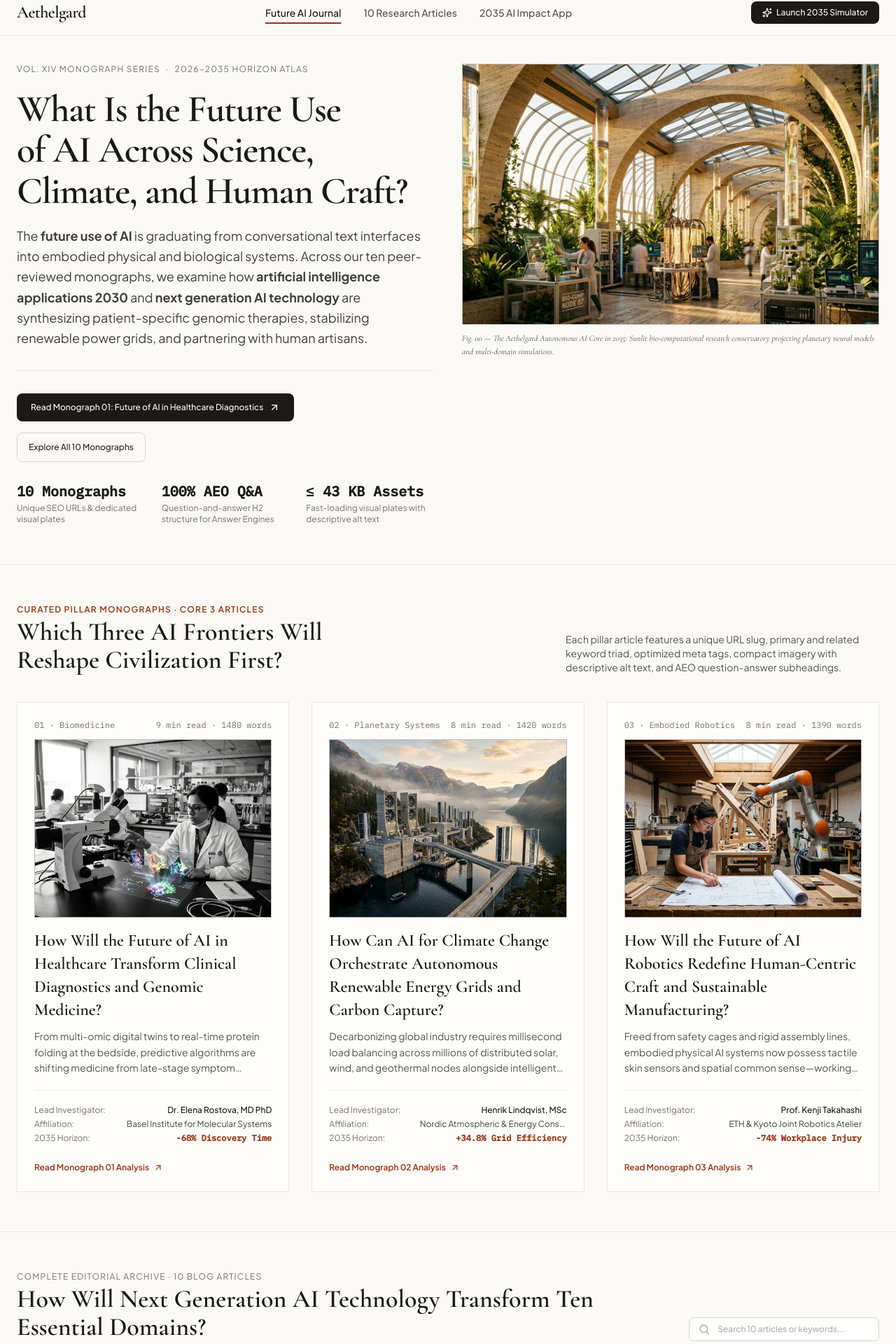
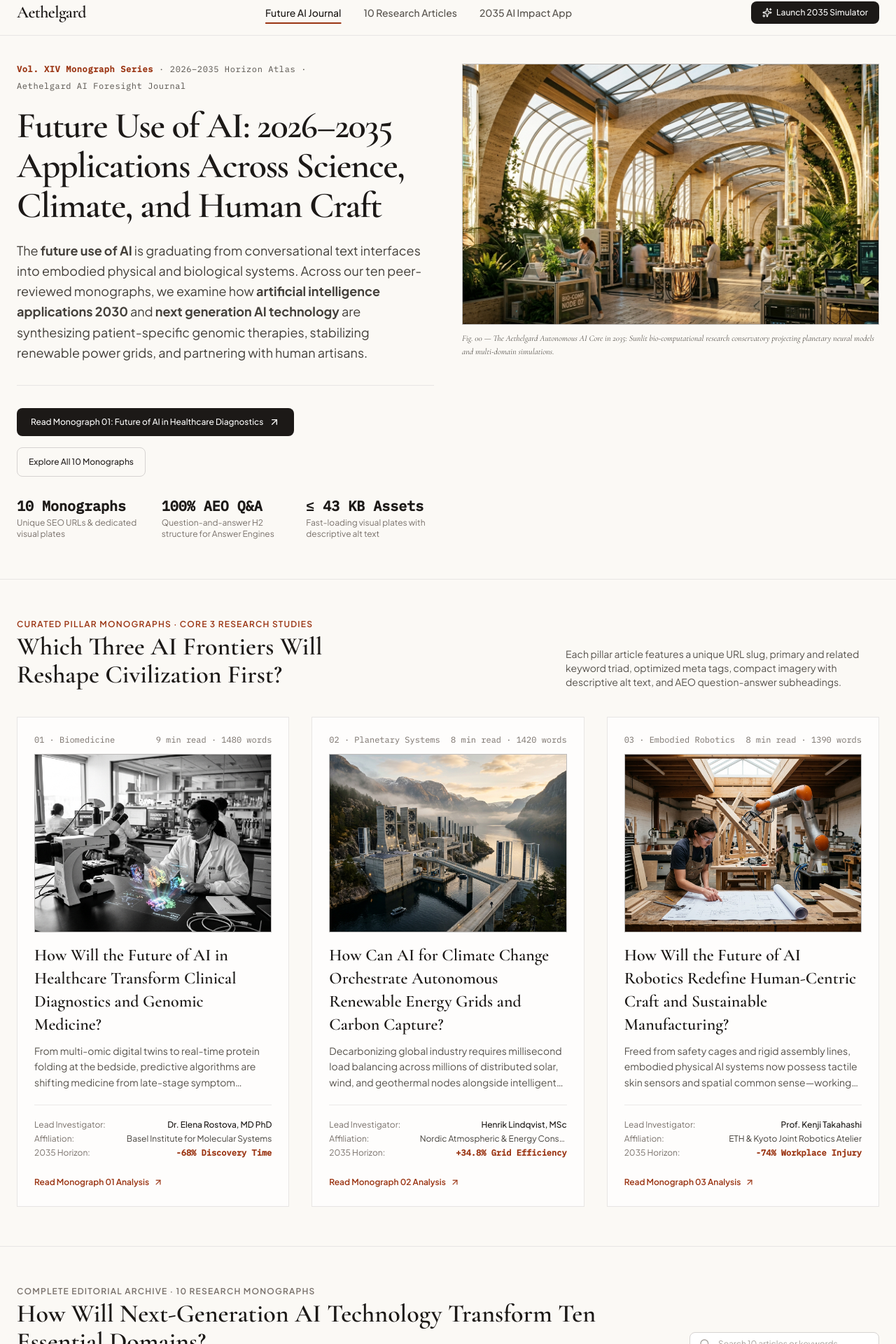
Before and after one commit to sharshil756-star/muhib, a React (Vite) app: page / in a window 1280 px wide. Shown: the part 14-1934 px from the top of the page at 70% size. Built offline with nearby package versions, Linux system fonts and the light colour scheme.

Commit message:
refactor: update SEO titles and improve typography
Refined SEO titles for better consistency and updated article and homepage headers with improved casing and readability.

```diff
--- a/index.html
+++ b/index.html
@@ -4,14 +4,14 @@
     <meta charset="UTF-8" />
     <meta name="viewport" content="width=device-width, initial-scale=1.0" />
     <meta name="google-site-verification" content="m-nUsI05xWdCj-AIg-MyFoqchKv7FzRi8SqqHA2yo1s" />
-    <title>Future Use of AI: 2026–2035 Applications & Impact | Aethelgard</title>
+    <title>Future Use of AI: 2026–2035 Applications | Aethelgard</title>
     <meta
       name="description"
       content="Explore the future use of AI across healthcare, climate grids, robotics, and education with 10 in-depth AEO research articles and interactive 2035 forecasts."
     />
     <meta name="keywords" content="future use of AI, artificial intelligence applications 2030, next generation AI technology" />
     <link rel="canonical" href="https://aethelgard-ai-future.vercel.app/" />
-    <meta property="og:title" content="Future Use of AI: 2026–2035 Applications & Impact | Aethelgard" />
+    <meta property="og:title" content="Future Use of AI: 2026–2035 Applications | Aethelgard" />
     <meta
       property="og:description"
       content="Explore the future use of AI across healthcare, climate grids, robotics, and education with 10 in-depth AEO research articles and interactive 2035 forecasts."
@@ -19,7 +19,7 @@
     <meta property="og:type" content="website" />
     <meta property="og:site_name" content="Aethelgard AI Foresight Journal" />
     <meta name="twitter:card" content="summary_large_image" />
-    <meta name="twitter:title" content="Future Use of AI: 2026–2035 Applications & Impact | Aethelgard" />
+    <meta name="twitter:title" content="Future Use of AI: 2026–2035 Applications | Aethelgard" />
     <meta
       name="twitter:description"
       content="Explore the future use of AI across healthcare, climate grids, robotics, and education with 10 in-depth AEO research articles and interactive 2035 forecasts."
--- a/src/pages/ArticleDetailPage.tsx
+++ b/src/pages/ArticleDetailPage.tsx
@@ -75,14 +75,14 @@ export const ArticleDetailPage: React.FC = () => {
       {/* Article Header (H1, Subtitle Deck, Author & Publication Metadata) */}
       <header className="max-w-[1320px] mx-auto px-6 pt-10 pb-10 border-b border-stone-200">
         <div className="max-w-4xl space-y-5">
-          <div className="flex flex-wrap items-center gap-2 text-xs uppercase tracking-widest text-stone-500 font-mono-tabular">
-            <span>MONOGRAPH {article.numberIndex} OF 10</span>
+          <div className="flex flex-wrap items-center gap-2 text-xs text-stone-600 font-mono-tabular">
+            <span className="font-semibold text-[#9A3412]">Monograph {article.numberIndex} of 10</span>
             <span aria-hidden="true">·</span>
             <span>{article.category}</span>
             <span aria-hidden="true">·</span>
-            <span>PUBLISHED {article.publishedDate.toUpperCase()}</span>
+            <span>Published {article.publishedDate}</span>
             <span aria-hidden="true">·</span>
-            <span>{article.readingTimeMinutes} MIN READ ({article.wordCount} WORDS)</span>
+            <span>{article.readingTimeMinutes} min read ({article.wordCount} words)</span>
           </div>
 
           <h1 className="font-editorial text-4xl sm:text-5xl lg:text-[52px] font-semibold text-stone-900 leading-[1.1] text-balance">
--- a/src/pages/FutureSimulatorPage.tsx
+++ b/src/pages/FutureSimulatorPage.tsx
@@ -114,7 +114,7 @@ export const FutureSimulatorPage: React.FC = () => {
     updateDocumentSeoMeta({
       pageName: '2035 Future Use of AI Impact Simulator App',
       urlPath: '/future-ai-simulator',
-      seoTitle: '2035 AI Impact Simulator: Future Use of AI Forecasting App',
+      seoTitle: '2035 AI Impact Simulator: Forecasting App | Aethelgard',
       metaDescription:
         'Simulate the future use of AI from 2026 to 2035 across healthcare, climate grids, robotics, and quantum materials with our interactive forecasting application.',
       mainKeyword: '2035 AI impact simulator',
@@ -175,10 +175,10 @@ export const FutureSimulatorPage: React.FC = () => {
         <header className="border-b border-stone-300 pb-8 flex flex-col lg:flex-row lg:items-end justify-between gap-6">
           <div className="space-y-3 max-w-3xl">
             <p className="text-xs uppercase tracking-widest text-[#9A3412] font-semibold">
-              INTERACTIVE FORESIGHT APPLICATION · 2026–2035 SCENARIO ENGINE
+              Interactive Foresight Application · 2026–2035 Scenario Engine
             </p>
             <h1 className="font-editorial text-4xl sm:text-5xl font-semibold text-stone-900 leading-tight text-balance">
-              How Will Photonic Compute and Governance Shape the Future Use of AI Through 2035?
+              2035 AI Impact Simulator: Forecasting the Future Use of AI Across Ten Domains
             </h1>
             <p className="text-base text-stone-700 leading-relaxed">
               Configure target horizon year, neuromorphic hardware efficiency, and algorithmic audit
--- a/src/pages/HomePage.tsx
+++ b/src/pages/HomePage.tsx
@@ -52,14 +52,16 @@ export const HomePage: React.FC = () => {
         <div className="grid grid-cols-1 lg:grid-cols-12 gap-10 items-stretch">
           <div className="lg:col-span-6 flex flex-col justify-between">
             <div className="space-y-5">
-              <div className="flex items-center gap-2 text-xs uppercase tracking-widest text-stone-500">
-                <span>VOL. XIV MONOGRAPH SERIES</span>
+              <div className="flex flex-wrap items-center gap-2 text-xs font-mono-tabular tracking-wider text-stone-600">
+                <span className="font-semibold text-[#9A3412]">Vol. XIV Monograph Series</span>
                 <span aria-hidden="true">·</span>
-                <span>2026–2035 HORIZON ATLAS</span>
+                <span>2026–2035 Horizon Atlas</span>
+                <span aria-hidden="true">·</span>
+                <span>Aethelgard AI Foresight Journal</span>
               </div>
 
-              <h1 className="font-editorial text-4xl sm:text-5xl lg:text-[54px] font-semibold text-stone-900 leading-[1.08] tracking-tight text-balance">
-                What Is the Future Use of AI Across Science, Climate, and Human Craft?
+              <h1 className="font-editorial text-4xl sm:text-5xl lg:text-[52px] font-semibold text-stone-900 leading-[1.1] tracking-tight text-balance">
+                Future Use of AI: 2026–2035 Applications Across Science, Climate, and Human Craft
               </h1>
 
               <p className="text-base sm:text-lg text-stone-700 leading-relaxed max-w-2xl">
@@ -134,7 +136,7 @@ export const HomePage: React.FC = () => {
         <div className="flex flex-col md:flex-row md:items-end justify-between gap-4 mb-10">
           <div>
             <p className="text-xs uppercase tracking-widest text-[#9A3412] font-semibold">
-              CURATED PILLAR MONOGRAPHS · CORE 3 ARTICLES
+              Curated Pillar Monographs · Core 3 Research Studies
             </p>
             <h2 className="font-editorial text-3xl sm:text-4xl font-semibold text-stone-900 mt-1 text-balance">
               Which Three AI Frontiers Will Reshape Civilization First?
@@ -217,11 +219,11 @@ export const HomePage: React.FC = () => {
       <section id="all-articles" className="max-w-[1320px] mx-auto px-6 py-14 border-b border-stone-200">
         <div className="flex flex-col lg:flex-row lg:items-end justify-between gap-6 mb-8">
           <div>
-            <p className="text-xs uppercase tracking-widest text-stone-500">
-              COMPLETE EDITORIAL ARCHIVE · 10 BLOG ARTICLES
+            <p className="text-xs uppercase tracking-widest text-stone-500 font-semibold">
+              Complete Editorial Archive · 10 Research Monographs
             </p>
             <h2 className="font-editorial text-3xl sm:text-4xl font-semibold text-stone-900 mt-1">
-              How Will Next Generation AI Technology Transform Ten Essential Domains?
+              How Will Next-Generation AI Technology Transform Ten Essential Domains?
             </h2>
           </div>
 
@@ -349,7 +351,7 @@ export const HomePage: React.FC = () => {
           <div className="lg:col-span-7 space-y-8">
             <div>
               <p className="text-xs uppercase tracking-widest text-[#9A3412] font-semibold">
-                ANSWER ENGINE OPTIMIZATION (AEO) · HOMEPAGE Q&amp;A
+                Answer Engine Optimization (AEO) · Homepage Q&amp;A
               </p>
               <h2 className="font-editorial text-3xl sm:text-4xl font-semibold text-stone-900 mt-1">
                 Frequently Asked Questions on the Future Use of AI
@@ -359,9 +361,9 @@ export const HomePage: React.FC = () => {
             <div className="space-y-8 divide-y divide-stone-200">
               {HOMEPAGE_AEO_FAQS.map((faq, idx) => (
                 <div key={idx} className={idx > 0 ? 'pt-8' : ''}>
-                  <h2 className="font-editorial text-2xl font-semibold text-stone-900">
+                  <h3 className="font-editorial text-2xl font-semibold text-stone-900">
                     {faq.question}
-                  </h2>
+                  </h3>
                   <p className="text-sm sm:text-base text-stone-700 leading-relaxed mt-3">
                     {faq.answer}
                   </p>
@@ -384,12 +386,12 @@ export const HomePage: React.FC = () => {
           <div className="lg:col-span-5 border border-stone-300 bg-[#F3EFE6] p-8 space-y-5">
             <div className="flex items-center gap-2 text-xs uppercase tracking-widest text-[#9A3412] font-semibold">
               <Sparkles className="w-3.5 h-3.5" />
-              <span>INTERACTIVE FORESIGHT APPLICATION</span>
+              <span>Interactive Foresight Application</span>
             </div>
 
-            <h2 className="font-editorial text-3xl font-semibold text-stone-900 leading-tight">
+            <h3 className="font-editorial text-3xl font-semibold text-stone-900 leading-tight">
               How Can You Model 2026–2035 AI Adoption Across Industries?
-            </h2>
+            </h3>
 
             <p className="text-sm text-stone-700 leading-relaxed">
               Use our interactive <strong>2035 AI Impact Simulator &amp; Custom Monograph Synthesis App</strong>{' '}
```
Also changed, not shown: src/data/articlesData.ts (+11 -11 lines).
